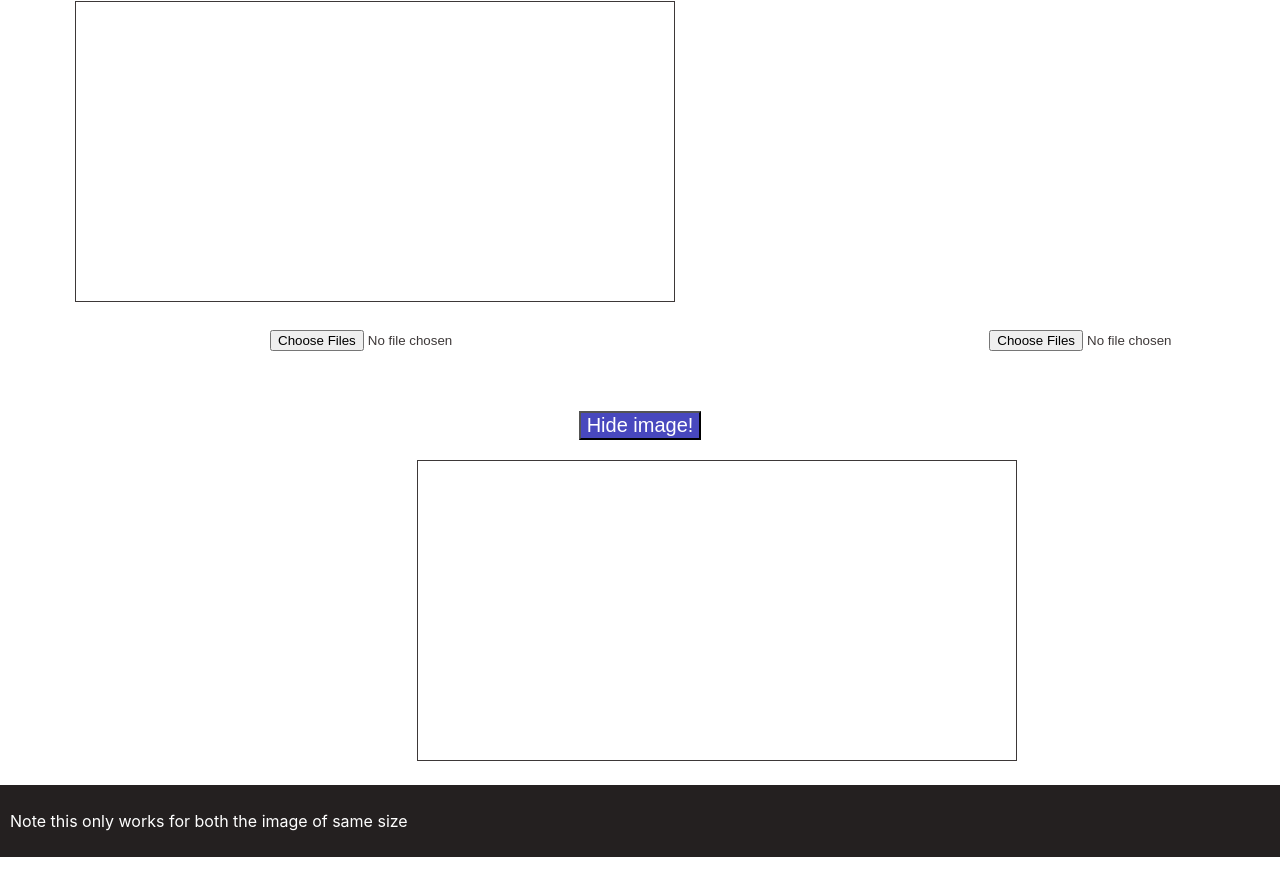
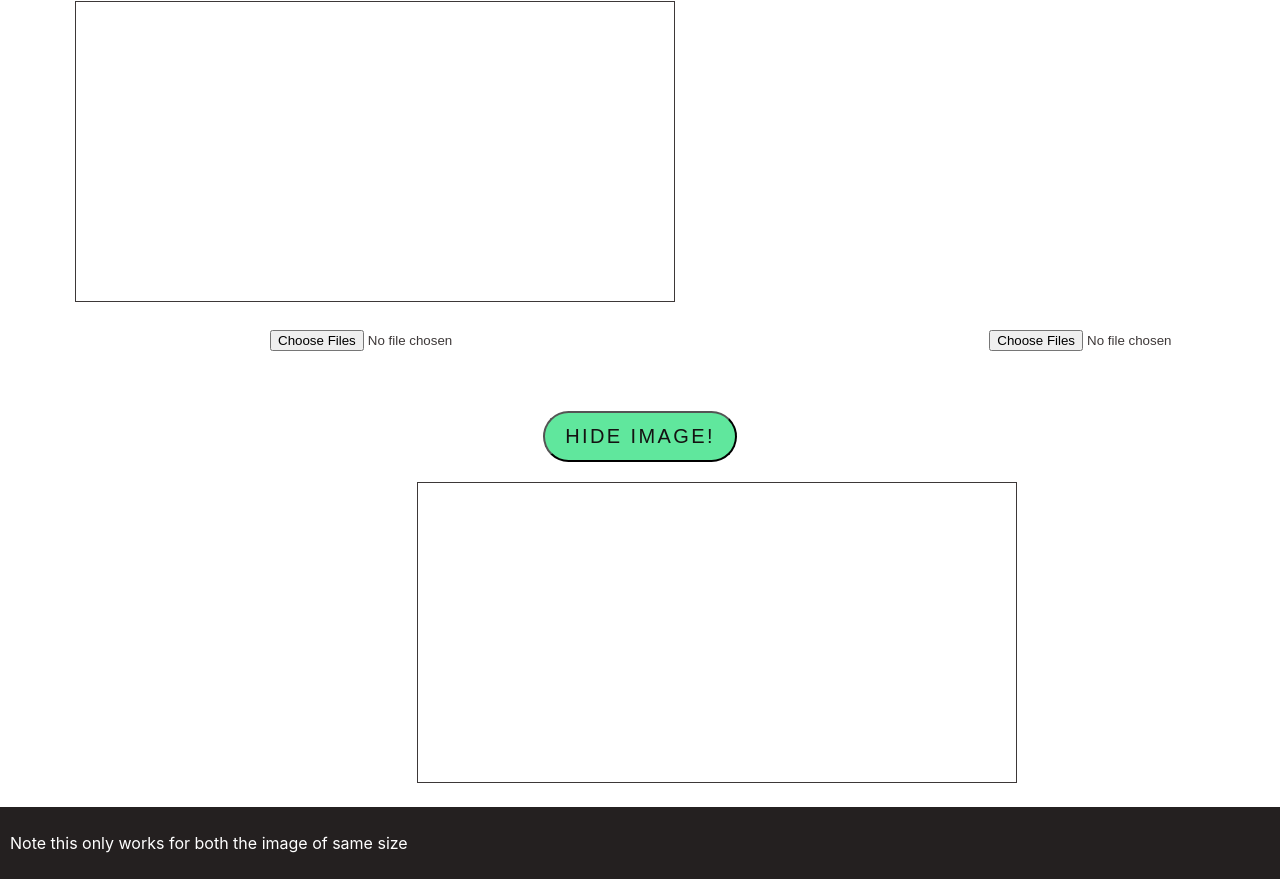
Before and after one commit to aatmansp/Steganography, a plain HTML site: page index.html in a window 1280 px wide. Shown: the part 587-1466 px from the top of the page. Before the commit the page ends 1444 px from the top, so only its background shows below. Drawn offline with Linux system fonts and the light colour scheme.

Commit message:
New Hide Image button

```diff
--- a/style.css
+++ b/style.css
@@ -51,8 +51,18 @@ footer p{
     color: white;
 }
 
-#changeButton{
-    background-color: rgb(72, 72, 190);
-    color: white;
+#changeButton {
+    display: inline-block;
+    padding: .75rem 1.25rem;
+    border-radius: 10rem;
+    color: rgb(20, 18, 18);
+    text-transform: uppercase;
+    font-size: 1rem;
+    letter-spacing: .15rem;
+    transition: all .3s;
+    position: relative;
+    overflow: hidden;
+    z-index: 1;
+    background-color: rgb(96, 231, 157);
 
-}
+  }
```
Also changed, not shown: 1 other file.
